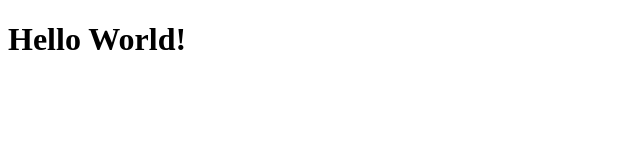
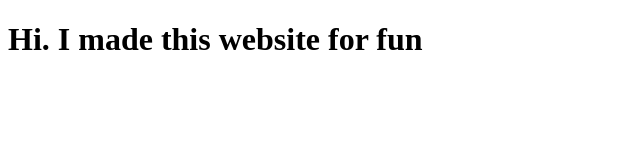
Before and after one commit to snowyceles/snowyceles.github.io, a plain HTML site: page index.html in a window 1280 px wide. Shown: the whole page, without its empty margins (0-640 px from the left). Drawn offline with Linux system fonts and the light colour scheme.

Commit message:
Update index.html

```diff
--- a/index.html
+++ b/index.html
@@ -5,11 +5,11 @@
 	<meta charset="UTF-8">
 	<meta http-equiv="X-UA-Compatible" content="IE=edge">
 	<meta name="viewport" content="width=device-width, initial-scale=1.0">
-	<title>Document</title>
+	<title>Lumi</title>
 </head>
 
 <body>
-	<h1>Hello World! </h1>
+	<h1>Hi. I made this website for fun </h1>
 </body>
 
 </html>
```
